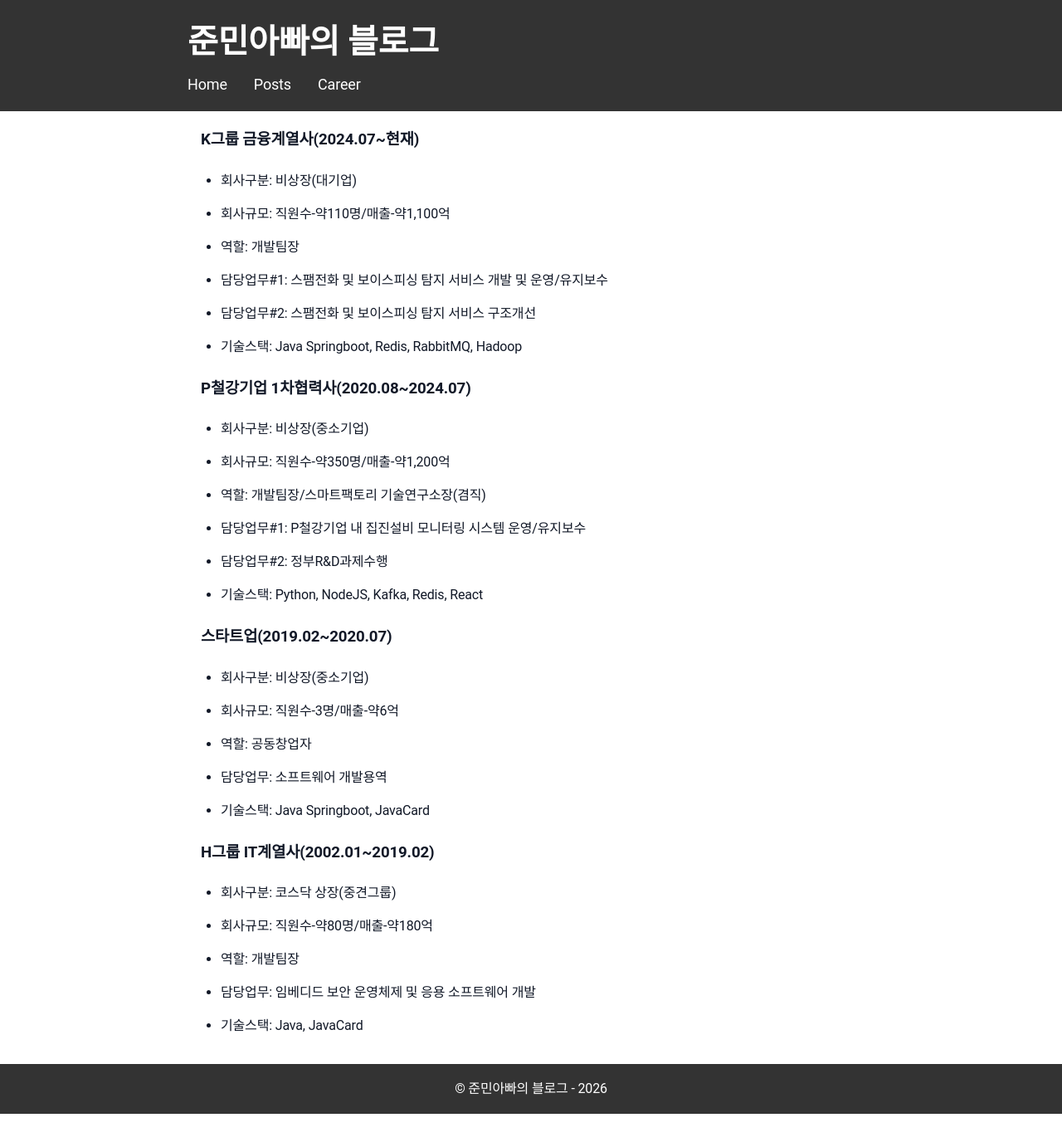
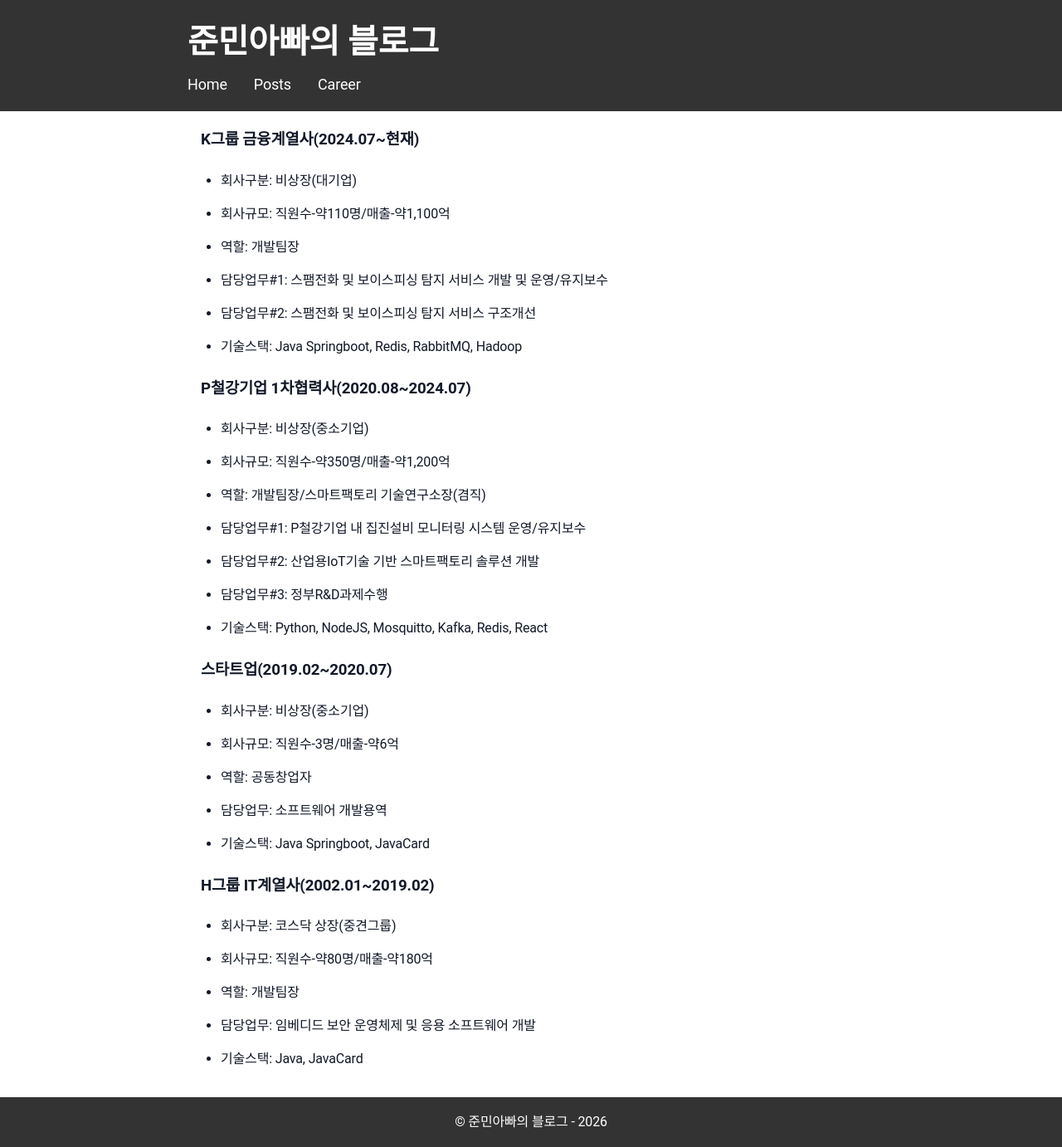
Before and after one commit to sanghoon-lee/sanghoon-lee.github.io, a Jekyll site: the page built from career.md, in a window 1280 px wide. Shown: the whole page at 83% size. Built offline with Jekyll 4.4.1, drawn with Linux system fonts in a browser that asks for light colours; before the commit the page ends 1342 px from its top, so only the background shows below that.

Commit message:
포스팅 내용 수정

```diff
--- a/career.md
+++ b/career.md
@@ -17,8 +17,9 @@ permalink: /career/
 * 회사규모: 직원수-약350명/매출-약1,200억
 * 역할: 개발팀장/스마트팩토리 기술연구소장(겸직)
 * 담당업무#1: P철강기업 내 집진설비 모니터링 시스템 운영/유지보수
-* 담당업무#2: 정부R&D과제수행
-* 기술스택: Python, NodeJS, Kafka, Redis, React
+* 담당업무#2: 산업용IoT기술 기반 스마트팩토리 솔루션 개발
+* 담당업무#3: 정부R&D과제수행
+* 기술스택: Python, NodeJS, Mosquitto, Kafka, Redis, React
 
 ### 스타트업(2019.02~2020.07)
 * 회사구분: 비상장(중소기업)
```
